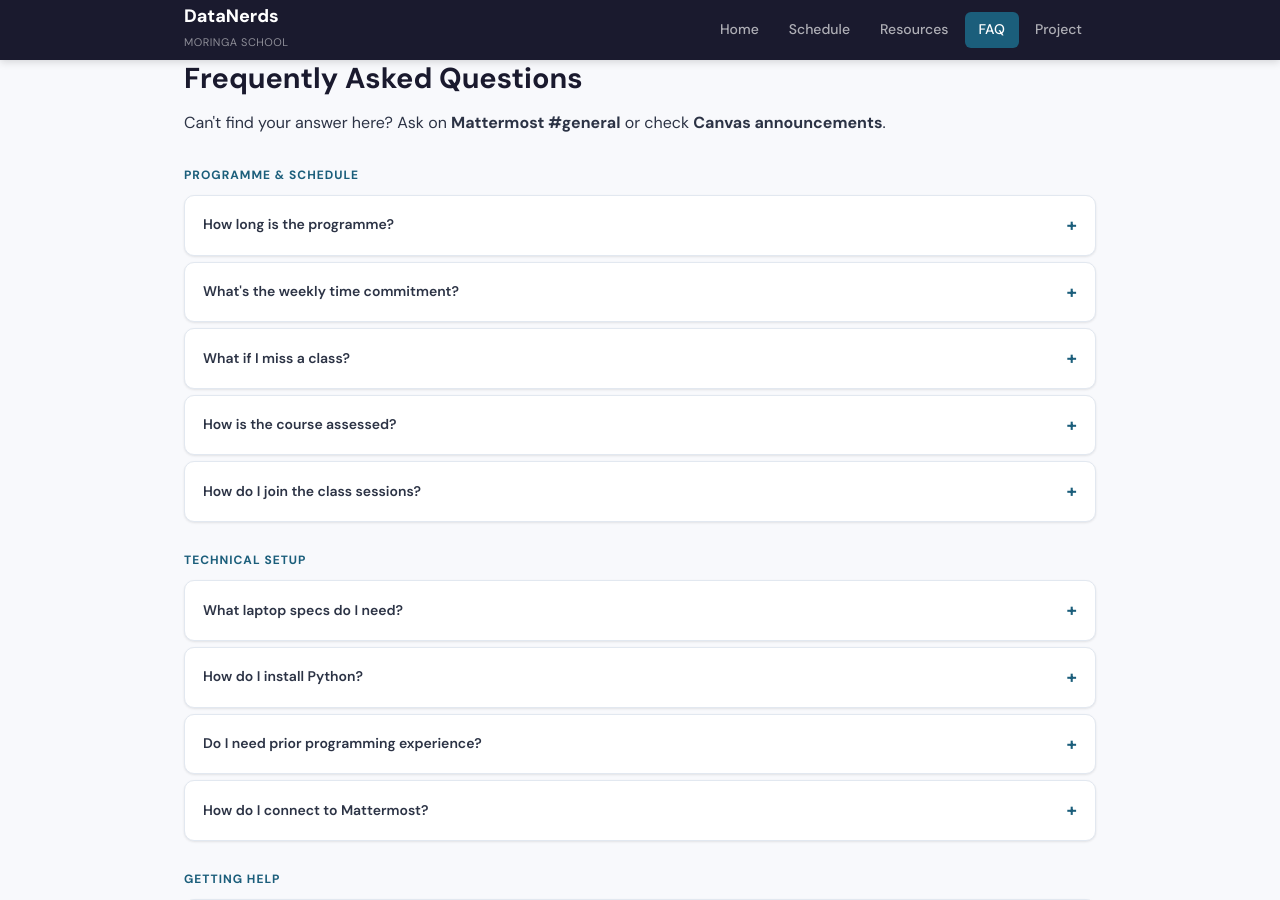
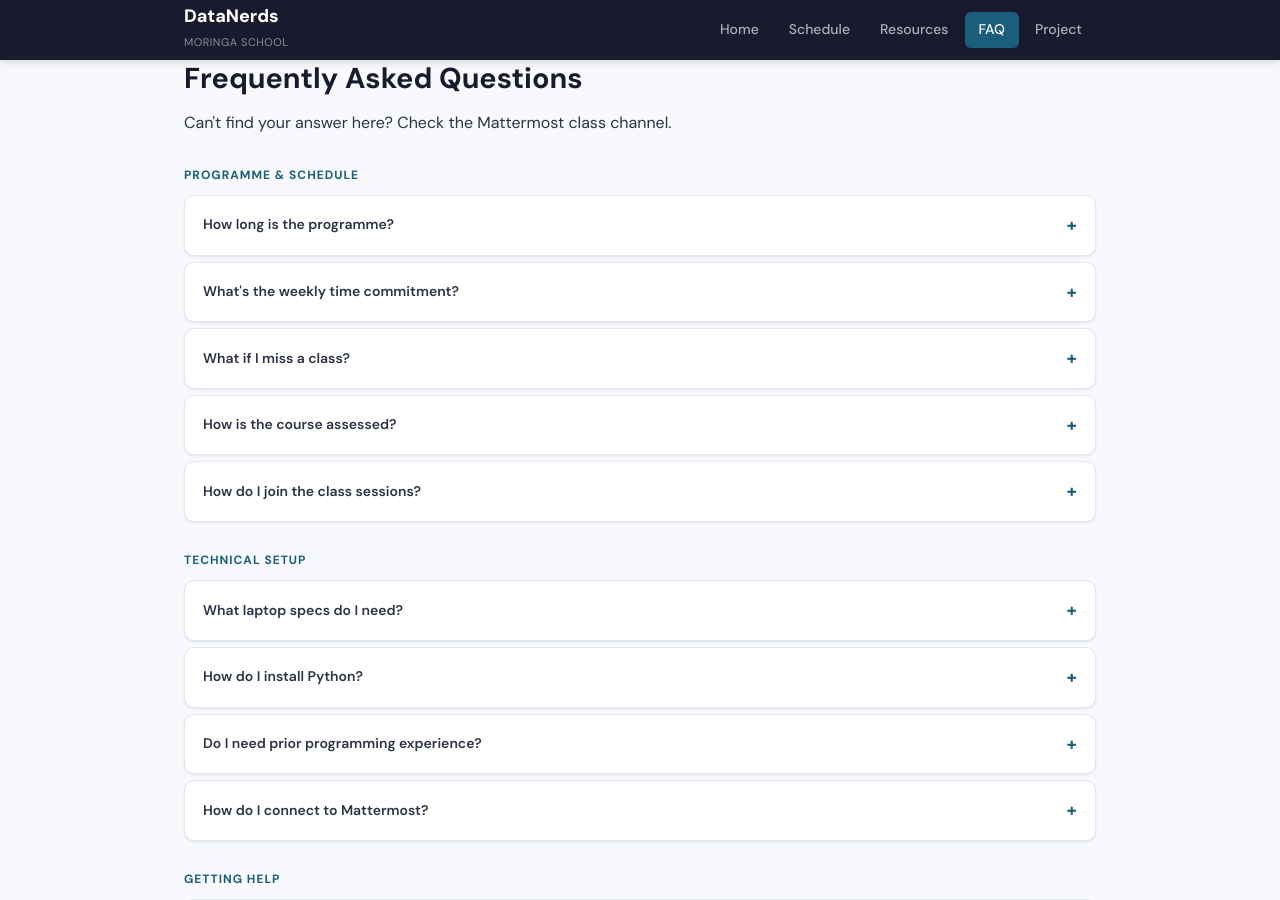
Before and after one commit to ds-moringa-datanerds/ds-moringa-datanerds.github.io, a Jekyll site: the page built from faq.md, in a window 1280 px wide and 900 px high. Built offline with Jekyll 4.4.1, drawn with Linux system fonts in a browser that asks for light colours.

Commit message:
Update mattermost

```diff
--- a/faq.md
+++ b/faq.md
@@ -4,7 +4,8 @@ title: FAQ
 ---
 
 <h1>Frequently Asked Questions</h1>
-<p>Can't find your answer here? Ask on <strong>Mattermost #general</strong> or check <strong>Canvas announcements</strong>.</p>
+<!-- <p>Can't find your answer here? Ask on <strong>Mattermost #general</strong> or check <strong>Canvas announcements</strong>.</p> -->
+<p>Can't find your answer here? Check the Mattermost class channel.</p>
 
 <div class="faq-category">Programme & Schedule</div>
 
```
